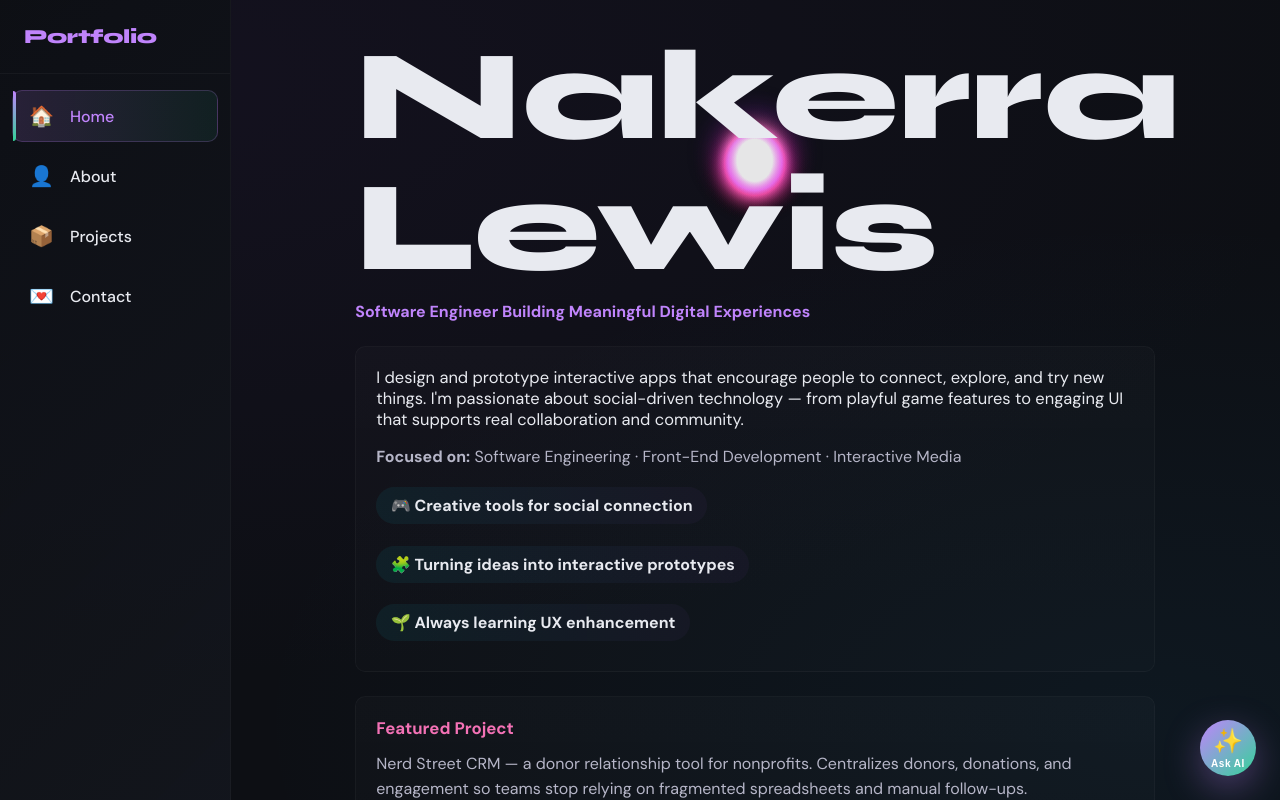
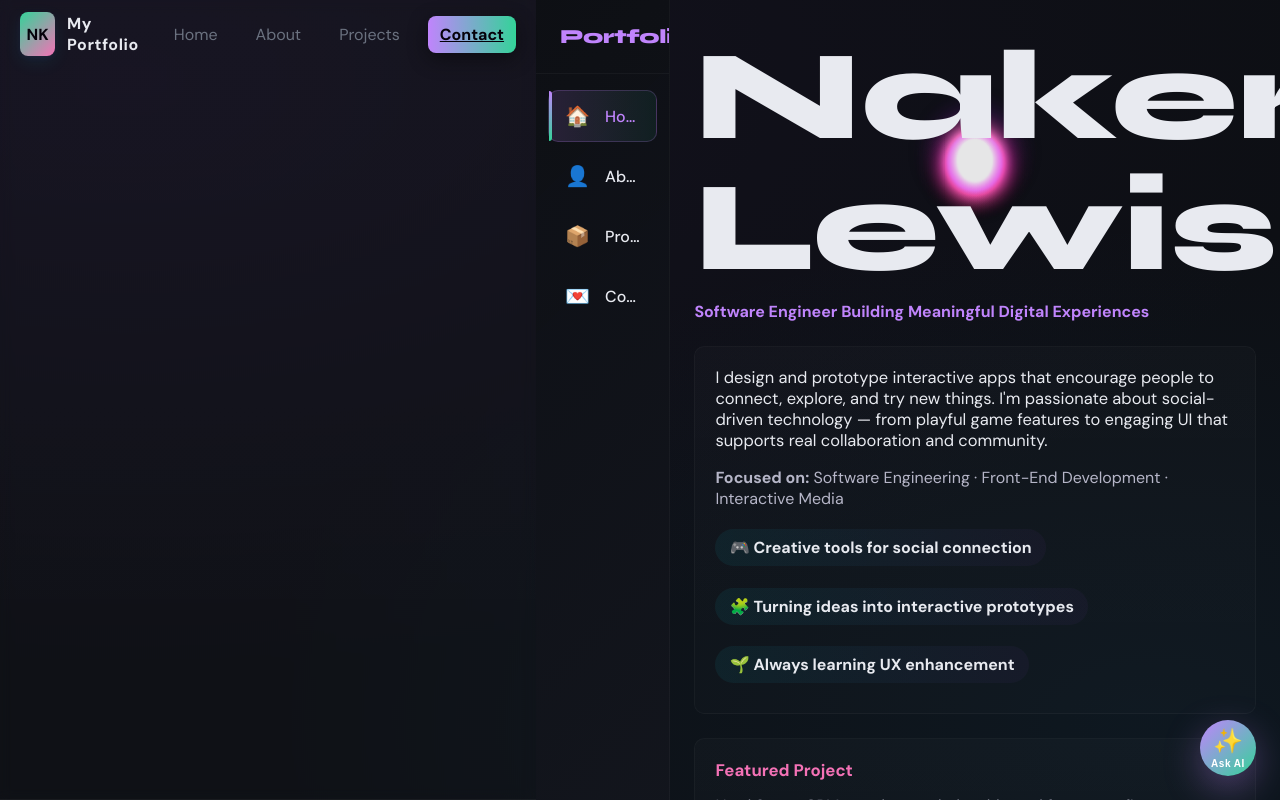
Before and after one commit to LaunchPadPhilly/nextjs-portfolio-walkthrough-Nlewi-glitch089, a Next.js app: page / in a window 1280 px wide. Built offline with nearby package versions, Linux system fonts and the light colour scheme.

Commit message:
fix: restore admin event listener in Navbar
Re-add Navbar to layout for "openAdmin" event listener.

Co-authored-by: Nikki <184150147+Nlewi-glitch089@users.noreply.github.com>

```diff
--- a/app/about/page.js
+++ b/app/about/page.js
@@ -106,7 +106,7 @@ export default function About() {
             <div style={{ position: 'relative', width: '88px', height: '88px', borderRadius: '9999px', overflow: 'hidden', flexShrink: 0 }}>
             <div style={{ position: 'absolute', inset: 0, borderRadius: '9999px', background: 'linear-gradient(90deg, var(--accent3), var(--accent), var(--accent2))', zIndex: 1, width: 'calc(100% + 6px)', height: 'calc(100% + 6px)', left: '50%', top: '50%', transform: 'translate(-50%, -50%)' }} />
             <div style={{ position: 'absolute', inset: 0, borderRadius: '9999px', background: 'radial-gradient(circle, rgba(161,75,255,0.12), rgba(0,240,255,0.06))', filter: 'blur(6px)', opacity: 0.22, width: 'calc(100% + 12px)', height: 'calc(100% + 12px)', left: '50%', top: '50%', transform: 'translate(-50%, -50%)' }} />
-            <div style={{ position: 'relative', zIndex: 3, width: '100%', height: '100%', borderRadius: '9999px', overflow: 'hidden' }}>
+            <div style={{ position: 'relative', zIndex: 3, width: '100%', height: '100%', borderRadius: '9999px', overflow: 'hidden', pointerEvents: 'auto' }}>
               {/* Client-side trigger so clicking the profile image opens admin */}
               <ProfileTriggerClient src="/download.png?v=2" size={88} />
             </div>
--- a/app/layout.js
+++ b/app/layout.js
@@ -3,6 +3,7 @@ import ClientParallaxWrapper from './components/ClientParallaxWrapper'
 import ScrollReveal from './components/ScrollReveal'
 import SideNavigation from './components/SideNavigation'
 import ChatWidget from './components/ChatWidget'
+import Navbar from './components/Navbar'
 
 export const metadata = {
   title: 'My Portfolio',
@@ -15,6 +16,9 @@ export default function RootLayout({ children }) {
       <body className="app-root">
         {/* animated background layers (client) */}
         <ClientParallaxWrapper />
+
+        {/* Navbar with admin event listener */}
+        <Navbar />
 
         {/* Side navigation panel */}
         <SideNavigation />
```
